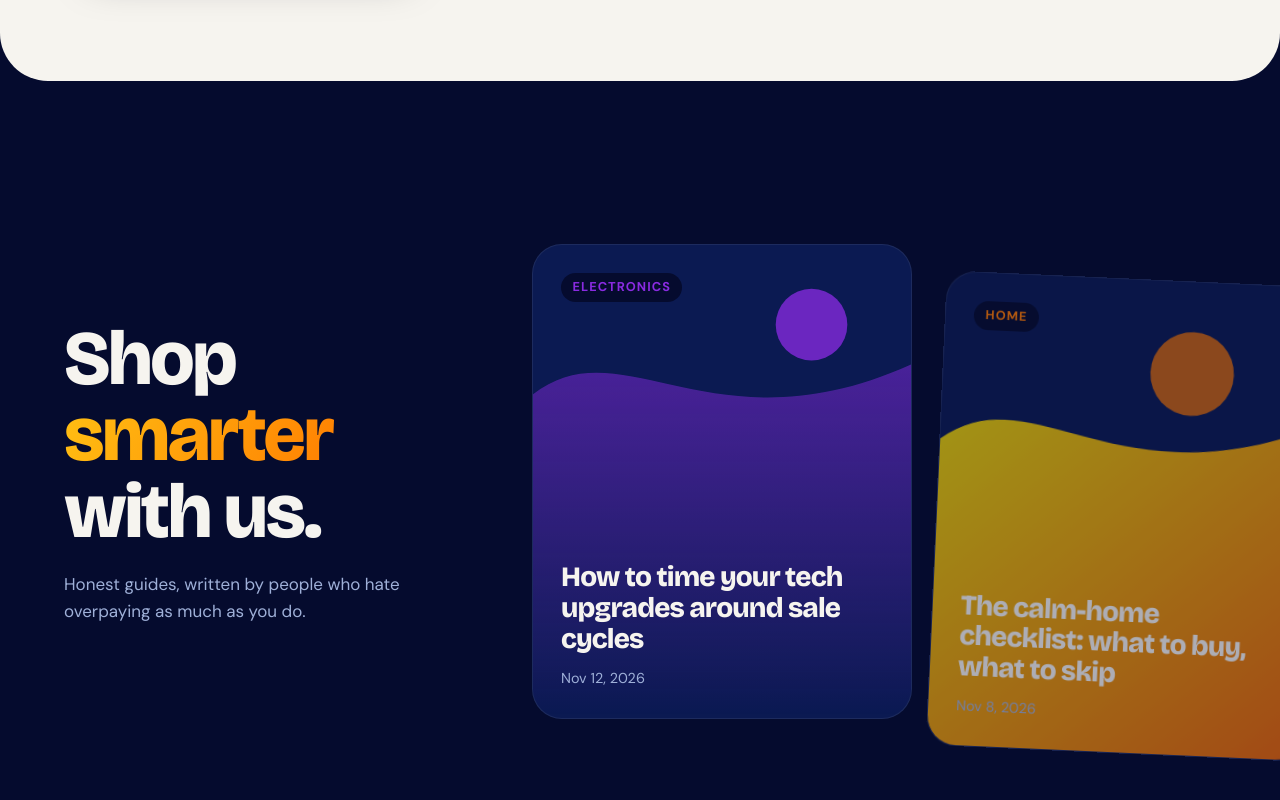
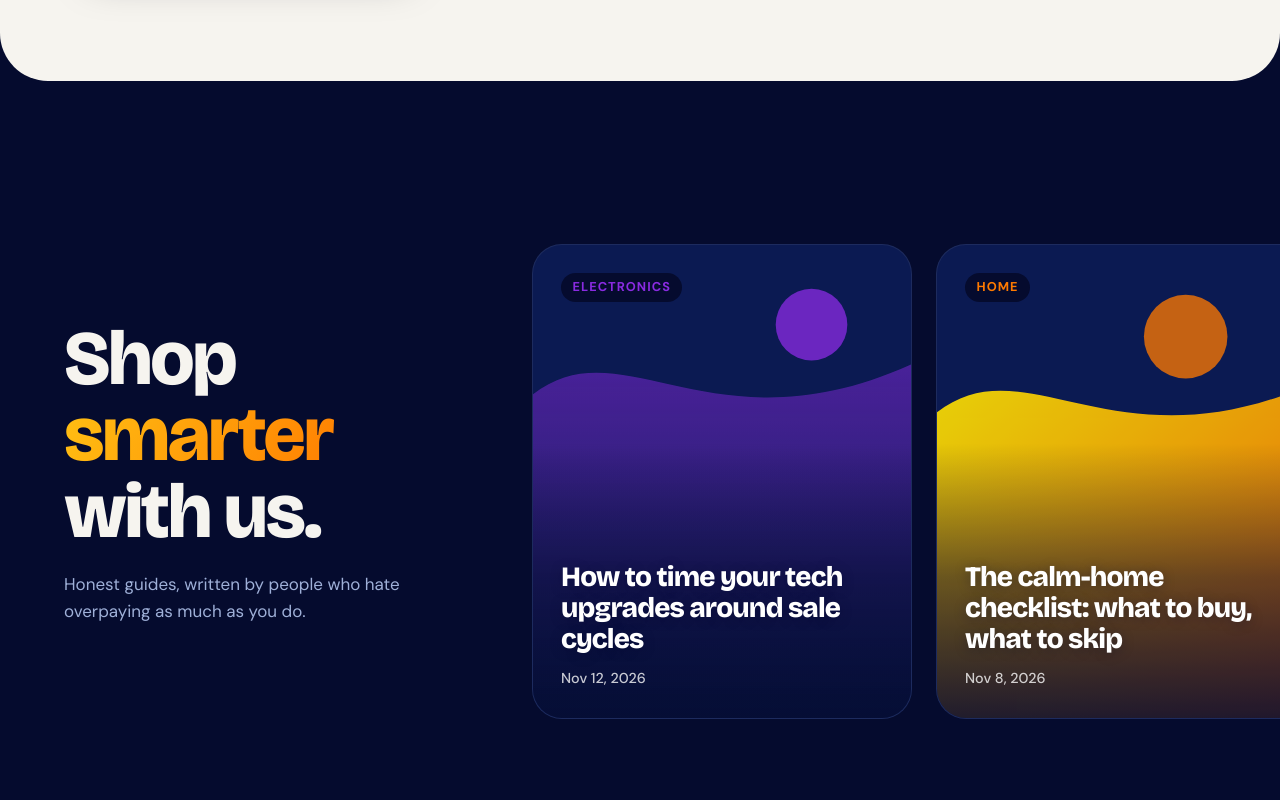
Before and after one commit to aokttk-cmd/mizudeals, a website built with Vite: page index.html in a window 1280 px wide. Shown: the part 3139-3939 px from the top of the page. Built offline with nearby package versions, Linux system fonts and the light colour scheme; some packages are replaced by stand-ins of ours; animation ran at ten frames a second.

Commit message:
Fix guide cards stuck half-animated and hard-to-read text
On wide screens the last guide cards never reached mid-viewport, so
their scrubbed entrance stopped part-way (faded and tilted). Play the
entrance once each card peeks in instead. Add a dark scrim under the
card text so titles and dates stay readable on bright cards.

Co-Authored-By: Claude Opus 5.5 <noreply@anthropic.com>

```diff
--- a/src/main.js
+++ b/src/main.js
@@ -400,9 +400,11 @@ function initScenes() {
       x: () => -dist(), ease: 'none',
       scrollTrigger: { trigger: '.guides', start: 'top top', end: () => `+=${dist()}`, pin: true, scrub: 1, invalidateOnRefresh: true },
     });
+    // Play each card's entrance once it peeks in (not scrubbed), so cards near the end of the
+    // track — which never reach mid-screen on wide displays — still finish animating.
     $$('.guide').forEach((g) => gsap.from(g, {
-      rotate: 6, y: 80, opacity: 0.3, ease: 'none',
-      scrollTrigger: { trigger: g, containerAnimation: tween, start: 'left 95%', end: 'left 55%', scrub: true },
+      rotate: 6, y: 80, opacity: 0, duration: 0.9, ease: 'expo.out',
+      scrollTrigger: { trigger: g, containerAnimation: tween, start: 'left 100%', toggleActions: 'play none none reverse' },
     }));
   });
 
--- a/src/style.css
+++ b/src/style.css
@@ -324,10 +324,16 @@ h1, h2, h3 { font-family: var(--display); line-height: 1; margin: 0; letter-spac
 }
 .guide__art { position: absolute; inset: 0; opacity: .9; }
 .guide__art svg { width: 100%; height: 100%; }
+/* Dark scrim under the text so it stays readable on bright yellow/green cards */
+.guide__art::after {
+  content: ''; position: absolute; inset: 0;
+  background: linear-gradient(to top, rgba(5, 11, 46, .88) 0%, rgba(5, 11, 46, .55) 30%, rgba(5, 11, 46, 0) 58%);
+}
 .guide > *:not(.guide__art) { position: relative; }
 .guide__tag { align-self: flex-start; padding: .35em .9em; border-radius: 999px; background: var(--ink); color: var(--h); font-size: .8rem; font-weight: 700; letter-spacing: .08em; text-transform: uppercase; }
 .guide h3 { font-size: 1.75rem; line-height: 1.1; }
-.guide time { display: block; margin-top: 12px; color: var(--muted); font-size: .9rem; }
+.guide h3 { color: #fff; text-shadow: 0 2px 12px rgba(5, 11, 46, .35); }
+.guide time { display: block; margin-top: 12px; color: rgba(255, 255, 255, .78); font-size: .9rem; font-weight: 500; }
 .guide:hover .guide__art svg path { animation: wobble 3s ease-in-out infinite; }
 @keyframes wobble { 50% { transform: translateY(-14px) scaleY(1.08); } }
 @media (max-width: 860px) {
```
